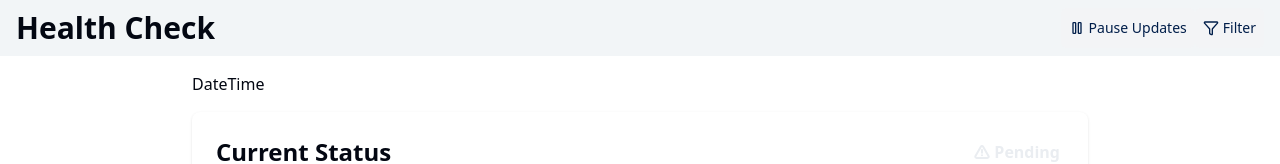
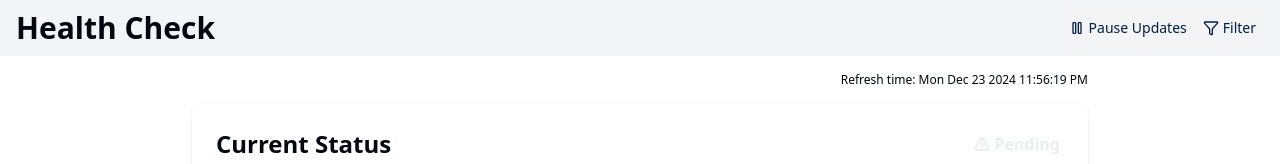
Before and after one commit to bnrobinson93/virtru-takehome, a React (Vite) app: page / in a window 1280 px wide. Shown: the top 164 px of the page. Built offline with nearby package versions, Linux system fonts and the light colour scheme; no server answers.

Commit message:
Date time

```diff
--- a/src/HealthDashboard/DateTime.tsx
+++ b/src/HealthDashboard/DateTime.tsx
@@ -1,9 +1,7 @@
-import React from 'react'
-
 function DateTime() {
-  return (
-    <div>DateTime</div>
-  )
+  const now = new Date();
+  const displayTime = `${now.toDateString()} ${now.toLocaleTimeString()}`;
+  return <div className="self-end text-xs">Refresh time: {displayTime}</div>;
 }
 
-export default DateTime
+export default DateTime;
```
